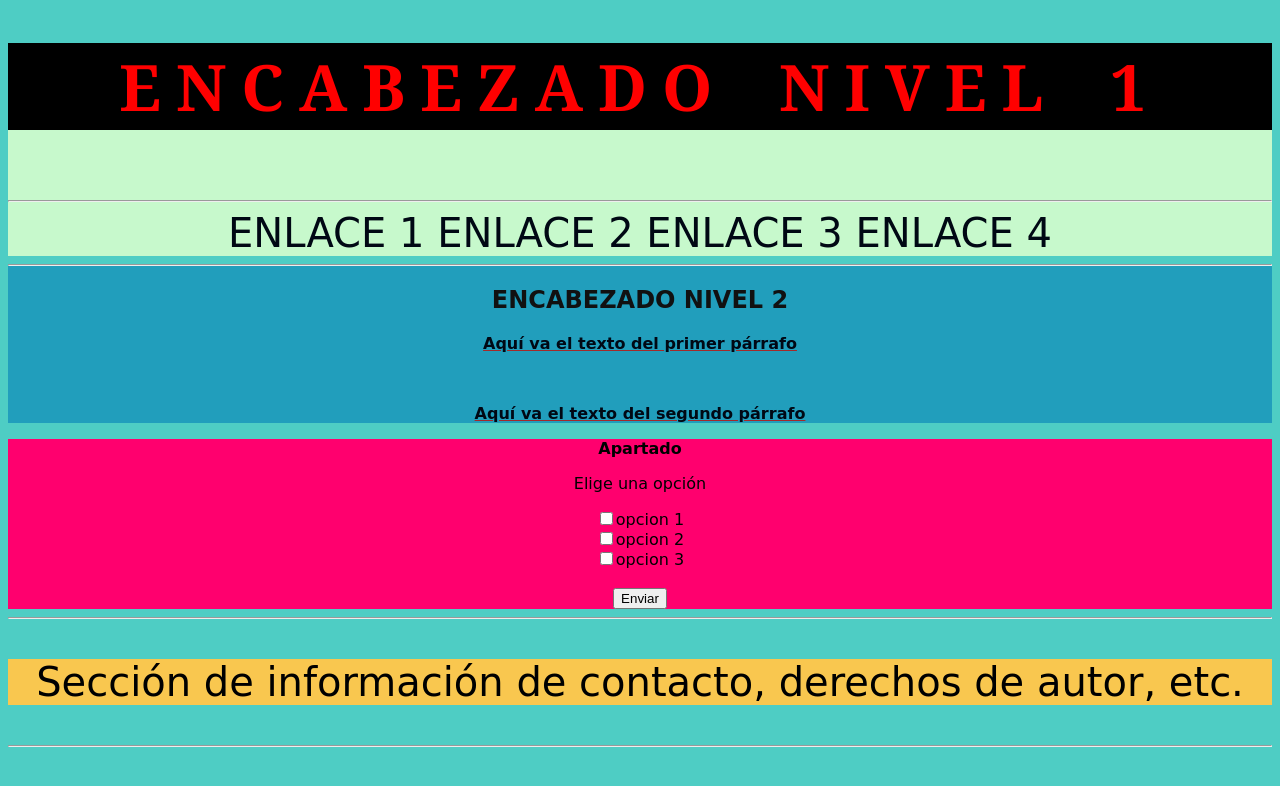
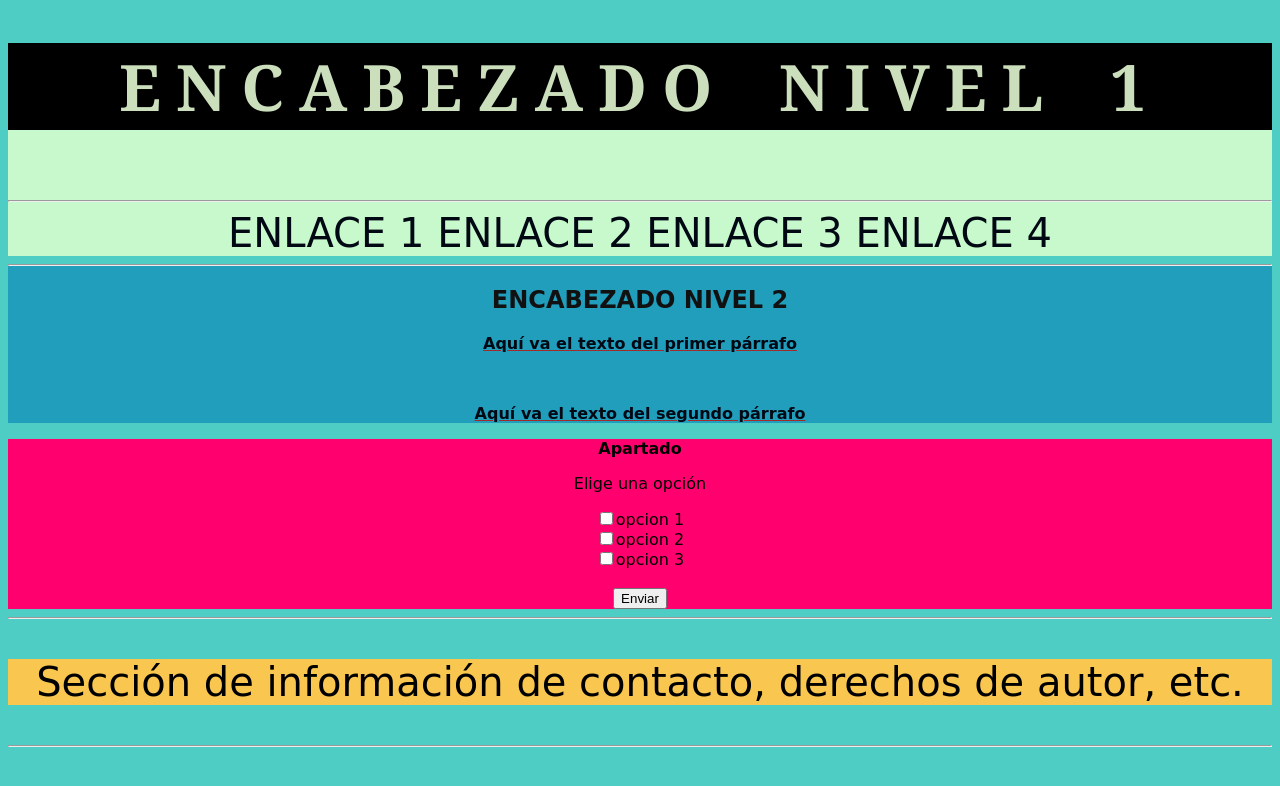
Before and after one commit to JanetPS26/gh-pages, a plain HTML site: page index.html in a window 1280 px wide. Drawn offline with Linux system fonts and the light colour scheme; a web font is replaced by a local one.

Commit message:
Update index.html

```diff
--- a/index.html
+++ b/index.html
@@ -1,7 +1,7 @@
 <!DOCTYPE html>
 <html lang="en">
     <!-- con style se puede escribir o copiar el codigo de CSS     <style>
-    </style> -->
+    </style>  para realizarlo de forma interna-->
 
 <head>
      <!-- En head se colocan metadatos y enlaces externos -->
@@ -25,7 +25,9 @@
 
 <body>
     <header>
-        <center><h1 style="color:red">ENCABEZADO NIVEL 1</h1>
+        <center><h1>ENCABEZADO NIVEL 1</h1>
+
+           <!-- <center><h1 style="color: red;">ENCABEZADO NIVEL 1</h1>  es para realizarlo de forma interna y no trabajar con css -->
             <br>
             <hr>
         <center><nav>
```
